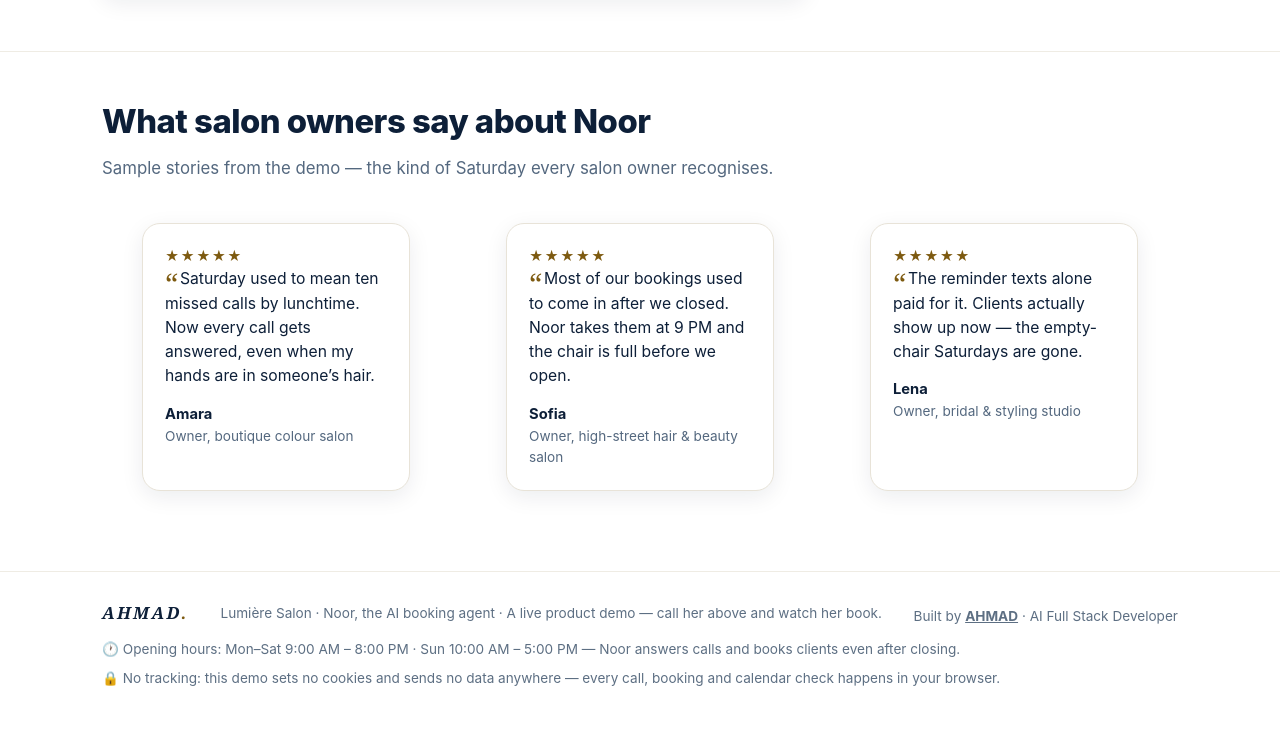
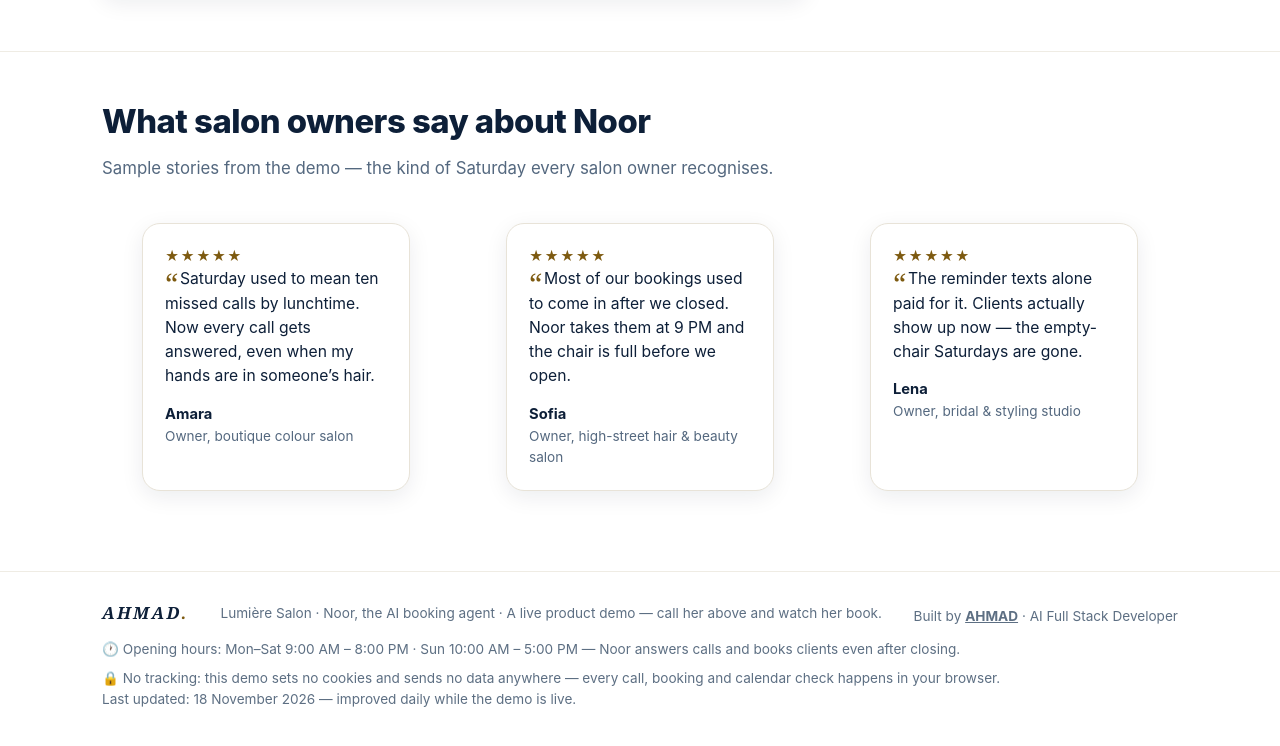
Before and after one commit to mr-ahmad161/mr-ahmad161.github.io, a plain HTML site: page salon-demo/index.html in a window 1280 px wide. Shown: the part 6751-7497 px from the top of the page. Drawn offline with Linux system fonts and the light colour scheme; a web font is replaced by a local one.

Commit message:
docs(demo): add last-updated stamp to footer

```diff
--- a/salon-demo/index.html
+++ b/salon-demo/index.html
@@ -1000,6 +1000,10 @@
       <div class="wrap foot-privacy">
         <p>&#128274; No tracking: this demo sets no cookies and sends no data anywhere &mdash; every call, booking and calendar check happens in your browser.</p>
       </div>
+      <!-- D120: last-updated stamp — the demo is improved daily, so the date is honest -->
+      <div class="wrap foot-updated">
+        <p>Last updated: 18 November 2026 &mdash; improved daily while the demo is live.</p>
+      </div>
     </footer>
 
     <!-- D057: sticky mobile CTA bar -->
```
